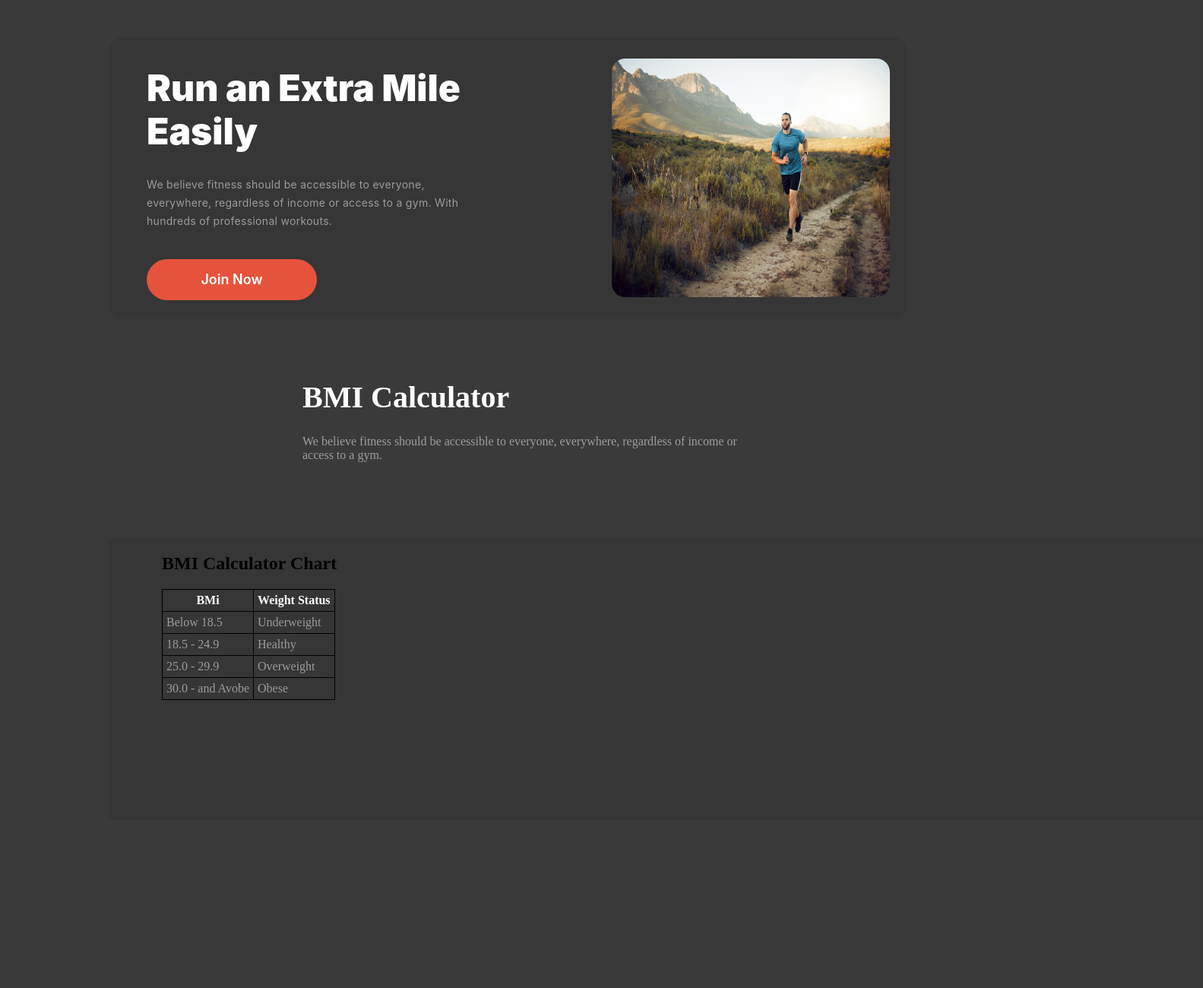
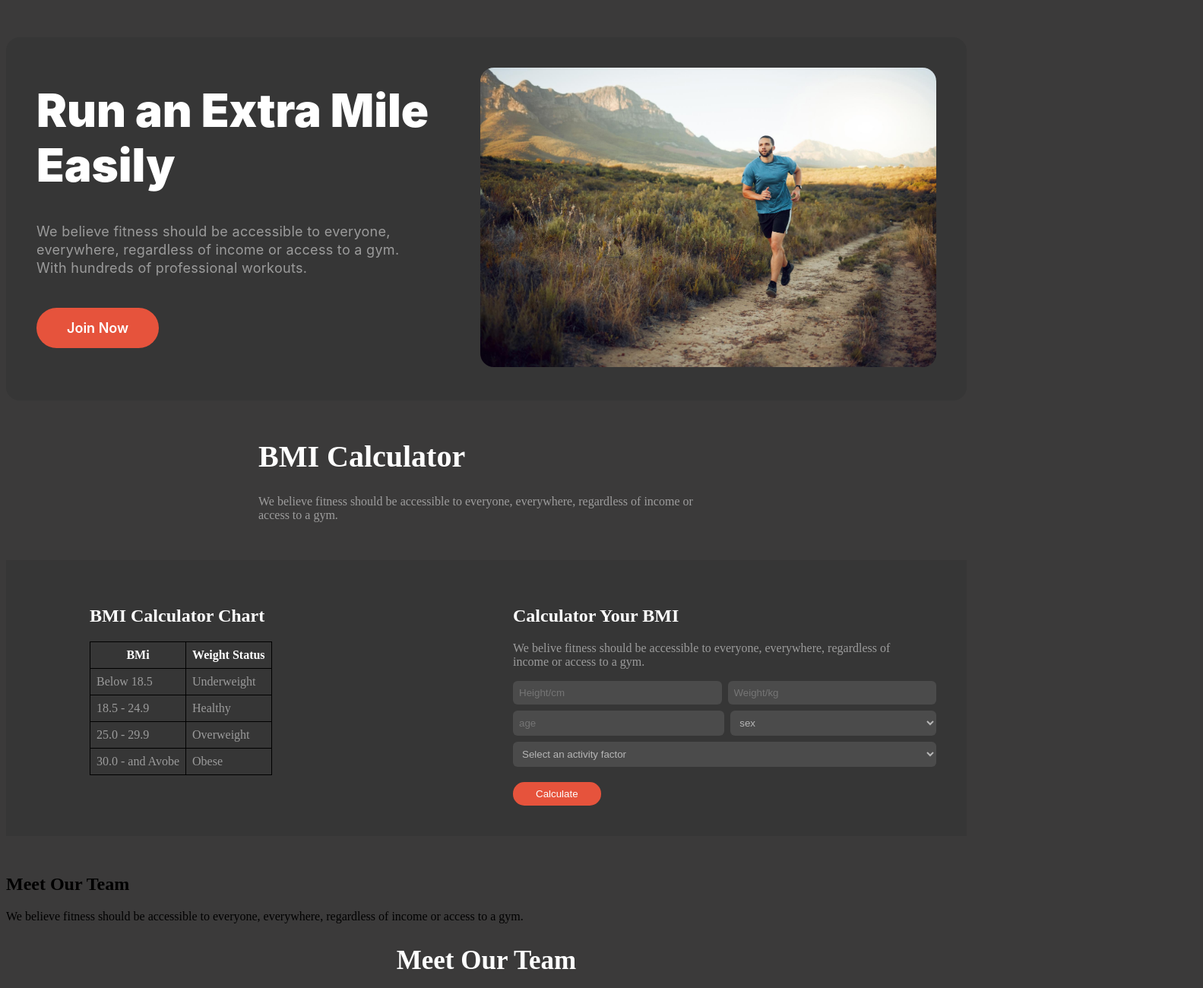
Before and after one commit to rahadrinku/B10-second-assignment, a plain HTML site: page index.html in a window 1280 px wide. Shown: the part 1311-2611 px from the top of the page at 76% size, 1583 px wide, since content can reach past the window. Before the commit the page ends 2419 px from the top, so only its background shows below. Drawn offline with Linux system fonts and the light colour scheme.

Commit message:
second commit

```diff
--- a/index.html
+++ b/index.html
@@ -90,8 +90,10 @@
 
                 <h2 id="first-c">Change Your Habits</h2>
 
-            <h3 id="second-c">We believe fitness should be accessible to everyone, everywhere, regardless of income or
-                <br> access to a gym.</h3>
+                <h3 id="second-c">We believe fitness should be accessible to everyone, everywhere, regardless of income
+                    or
+                    <br> access to a gym.
+                </h3>
             </div>
 
             <div class="four-img">
@@ -132,12 +134,13 @@
                         Run an Extra Mile Easily
                     </h1>
                     <p id="p-1">
-                        We believe fitness should be accessible to everyone, everywhere, regardless of income or access to a gym. With hundreds of professional workouts.</p>
+                        We believe fitness should be accessible to everyone, everywhere, regardless of income or access
+                        to a gym. With hundreds of professional workouts.</p>
                 </div>
                 <button id="button-3">Join Now</button>
             </div>
             <div>
-                <img class="image-6" src="images/run.jpg" alt="">
+                <img class="image-6" src="./images/run.jpg" alt="">
             </div>
         </section>
 
@@ -151,7 +154,8 @@
                 BMI Calculator
             </h1>
             <p id="cal-two">
-                We believe fitness should be accessible to everyone, everywhere, regardless of income or access to a gym.
+                We believe fitness should be accessible to everyone, everywhere, regardless of income or access to a
+                gym.
             </p>
         </div>
     </div>
@@ -168,7 +172,7 @@
             <div class="table-p-2">
 
                 <table class="table">
-                    <tr>
+                    <tr id="th-part">
                         <th>BMi</th>
                         <th>Weight Status</th>
                     </tr>
@@ -196,8 +200,98 @@
 
 
             </div>
+        </div>
 
 
+        <div class="calculate-form">
+
+            <div class="calculate-part">
+                <h1 id="cal-first">Calculator Your BMI</h1>
+
+                <p id="cal-second">We belive fitness should be accessible to everyone, everywhere, regardless of <br>
+                    income or access to a gym.</p>
+            </div>
+
+            <div class="form-style-size">
+
+                <div class="form-one-line">
+                    <input class="form-input-field" type="number" id="height" placeholder="Height/cm">
+
+                    <input class="form-input-field" type="number" id="weight" placeholder="Weight/kg">
+
+                </div>
+
+                <div class="form-one-line">
+                    <input class="form-input-field" type="number" id="age" placeholder="age" name="age">
+
+                    <select class="form-input-field" name="sex" id="sex" required>
+                        <option value="">sex</option>
+                        <option value="male">Male</option>
+                        <option value="female">Female</option>
+                    </select>
+                </div>
+
+                <div class="form-3-line">
+                    <select class="form-input-field" name="activity-factor" id="activity-factor" required>
+                        <option value="">Select an activity factor</option>
+                        <option value="sedentary">Sedentary</option>
+                        <option value="lightly-active">Lightly-Active</option>
+                        <option value="moderately-active">Moderately-active</option>
+                        <option value="very-active">Very-active</option>
+                    </select>
+                </div>
+
+            </div>
+
+            <div>
+                <button id="button-4">Calculate</button>
+            </div>
+        </div>
+
+    </section>
+
+    <section>
+        <div>
+            <div>
+                <h1>Meet Our Team</h1>
+                <p>We believe fitness should be accessible to everyone, everywhere, regardless of income or access to a
+                    gym.</p>
+            </div>
+            <div class="second-p">
+
+                <h2 id="first-c">Meet Our Team</h2>
+
+                <h3 id="second-c">We believe fitness should be accessible to everyone, everywhere, regardless of income
+                    or access to a
+                    gym.
+                </h3>
+            </div>
+            <div>
+                <div>
+                    <img src="images/trainer1.png" alt="">
+                    <h2>Jerome Bell</h2>
+                </div>
+                <div>
+                    <img src="images/trainer2.png" alt="">
+                    <h2>Cameron Williamson</h2>
+                </div>
+                <div>
+                    <img src="images/trainer3.png" alt="">
+                    <h2>Darrell Steward</h2>
+                </div>
+                <div>
+                    <img src="images/trainer4.png" alt="">
+                    <h2>Cody Fisher</h2>
+                </div>
+                <div>
+                    <img src="images/trainer5.png" alt="">
+                    <h2>Theresa Webb</h2>
+                </div>
+                <div>
+                    <img src="images/trainer6.png" alt="">
+                    <h2></h2>
+                </div>
+            </div>
         </div>
     </section>
 
--- a/styles/style.css
+++ b/styles/style.css
@@ -236,59 +236,63 @@
 
 
 .section-part{
-   position: absolute;
-   width: 1050px;
-   height: 371px;
-   margin: 50px 135px;
+   /* position: absolute; */
+   display: flex;
+   justify-content: space-between;
+   gap: 20px;
+   max-width: 1440px;
+   /* height: 371px; */
+   margin: 50px auto;
    border-radius: 18px;
    background: rgb(54, 54, 54);
+   padding: 40px;
 }
 .div-1{
-   position: static;
-   width: 443px;
-   height: 202px;
-   display: flex;
-   flex-direction: column;
-   justify-content: flex-start;
-   align-items: flex-start;
-   align-self: stretch;
-   margin: 34px 0px;
+   /* position: static; */
+   /* width: 443px; */
+   /* height: 202px; */
+   /* display: flex; */
+   /* flex-direction: column; */
+   /* justify-content: flex-start; */
+   /* align-items: flex-start; */
+   /* align-self: stretch; */
+   /* margin: 34px 0px; */
 }
 .div-2{
-   width: 443px;
-   height: 290px;
-   margin: -10px 50px;
-   display: flex;
-   flex-direction: column;
-   justify-content: flex-start;
-   align-items: flex-start;
-   gap: 0px;
-   padding: 0px;
+   /* width: 443px; */
+   /* height: 290px; */
+   /* margin: -10px 50px; */
+   /* display: flex; */
+   /* flex-direction: column; */
+   /* justify-content: flex-start; */
+   /* align-items: flex-start; */
+   /* gap: 0px; */
+   /* padding: 0px; */
 
 }
 #h1-id{
-   width: 443px;
-   height: 116px;
-   flex-direction: column;
-   justify-content: flex-start;
-   align-items: flex-start;
-   gap: 14px;
-   padding: 0px;
+   /* width: 443px; */
+   /* height: 116px; */
+   /* flex-direction: column; */
+   /* justify-content: flex-start; */
+   /* align-items: flex-start; */
+   /* gap: 14px; */
+   /* padding: 0px; */
    color: rgb(255, 255, 255);
    font-family: inter;
-   font-size: 48px;
+   font-size: 60px;
    font-weight: 900;
-   line-height: 120%;
-   letter-spacing: 0%;
+   /* line-height: 120%; */
+   /* letter-spacing: 0%; */
    text-align: left;
-   margin: 14px 0px;
+   margin: 20px 0px 40px 0px;
 }
 #p-1{
-   position: static;
-   width: 443px;
-   height: 72px;
-   display: flex;
-   flex-direction: column;
+   /* position: static; */
+   width: 500px;
+   /* height: 72px; */
+   /* display: flex; */
+   /* flex-direction: column;
    justify-content: flex-start;
    align-items: flex-start;
    gap: 14px;
@@ -297,25 +301,26 @@
    order: 1;
    align-self: stretch;
    flex-grow: 0;
-   margin: 14px 0px;
+   margin: 14px 0px; */
    color: rgba(255, 255, 255, 0.5);
    font-family: inter;
-   font-size: 14px;
+   font-size: 18px;
    font-weight: 400;
    line-height: 24px;
    letter-spacing: 0.3px;
    text-align: left;
+   margin-bottom: 40px;
 }
 #button-3{
-   position: static;
-   width: 224px;
-   height: 54px;
-   display: flex;
-   flex-direction: row;
-   justify-content: center;
-   align-items: flex-start;
+   /* position: static; */
+   /* width: 224px; */
+   /* height: 54px; */
+   /* display: flex; */
+   /* flex-direction: row; */
+   /* justify-content: center; */
+   /* align-items: flex-start; */
    padding: 16px 40px 16px 40px;
-   margin: 34px 50px;
+   /* margin: 34px 50px; */
    border-radius: 42px;
    border: 0px;
    background: rgb(230, 83, 60);
@@ -323,26 +328,27 @@
    font-family: inter;
    font-size: 18px;
    font-weight: 600;
-   line-height: 22px;
-   letter-spacing: 0px;
+   /* line-height: 22px; */
+   /* letter-spacing: 0px; */
    text-align: left;
 }
 .image-6{
-   position: absolute;
-   width: 366px;
-   height: 314px;
-   left: 662px;
-   top: 28.5px;
+   /* position: absolute; */
+   width: 600px;
+   /* height: 314px; */
+   /* left: 662px;
+   top: 28.5px; */
    border-radius: 18px;
-   background: url(4);
+   /* background: url(4); */
 }
 
 
 .simple-cal{
    /* position: absolute; */
-   margin: 500px 390px;
+   /* margin: 500px 390px; */
    /* border: 1px solid rebeccapurple; */
    width: 600px;
+   margin: 0 auto;
 }
 
 #cal-one{
@@ -356,15 +362,29 @@
 }
 
 .bmi-part{
-   position: absolute;
-   width: 1440px;
-   height: 371px;
-   margin: 50px 135px;
-   margin-top: -400px;
+   /* position: absolute; */
+   display: flex;
+   justify-content: space-between;
+   max-width: 1440px;
+   /* height: 371px; */
+   margin: 50px auto;
+   /* margin-top: -400px; */
    background: rgb(54, 54, 54);
+   padding: 40px;
+}
+#bmi-calculator-cart{
+   color: rgb(255, 255, 255);
+}
+#th-part{
+   color: rgb(255, 255, 255);
+}
+
+.table{
+   color: rgba(255, 255, 255, 0.5);
 }
 .table-p-1{
    margin-left: 70px;
+   width: 50%;
 }
 
 .table-p-2{
@@ -378,10 +398,62 @@
 .table th{
    border: 1px solid black;
    color: rgb(255, 255, 255);
-   padding: 5px;
+   padding: 8px;
 }
 .table td{
    border: 1px solid black;
    color: rgba(255, 255, 255, 0.5);
-   padding: 5px;
+   padding: 8px;
 }
+
+
+.calculate-form{
+   /* margin-left: 500px; */
+   /* margin-top: -215px; */
+   width: 50%;
+}
+
+#cal-first{
+   color: rgb(255, 255, 255);
+}
+#cal-second{
+   color: rgba(255, 255, 255, 0.5);
+}
+
+.form-one-line{
+   margin-bottom: 8px;
+   display: flex;
+   gap: 8px;
+}
+
+/* .form-2-line select{
+   width: 177px;
+   margin-bottom: 8px;
+
+} */
+/* .form-3-line select{
+   width: 358px;
+} */
+#button-4{
+   margin-top: 20px;
+   color: rgb(255, 255, 255);
+   background-color: rgb(230, 83, 60);
+   border-radius: 15px;
+   padding: 8px 30px;
+   border: none;
+}
+.form-input-field{
+   /* margin-right: 8px; */
+   border-radius: 6px;
+   padding: 8px ;
+   width: 100%;
+   background: rgba(255, 255, 255, 0.1);
+   color: rgba(255, 255, 255, 0.6);
+   outline: none;
+   border: none;
+}
+
+.meetImages{
+   display: grid;
+   grid-template-columns: repeat(3, 1fr);
+}
```
Lines whose indentation alone changed are shown as unchanged.
